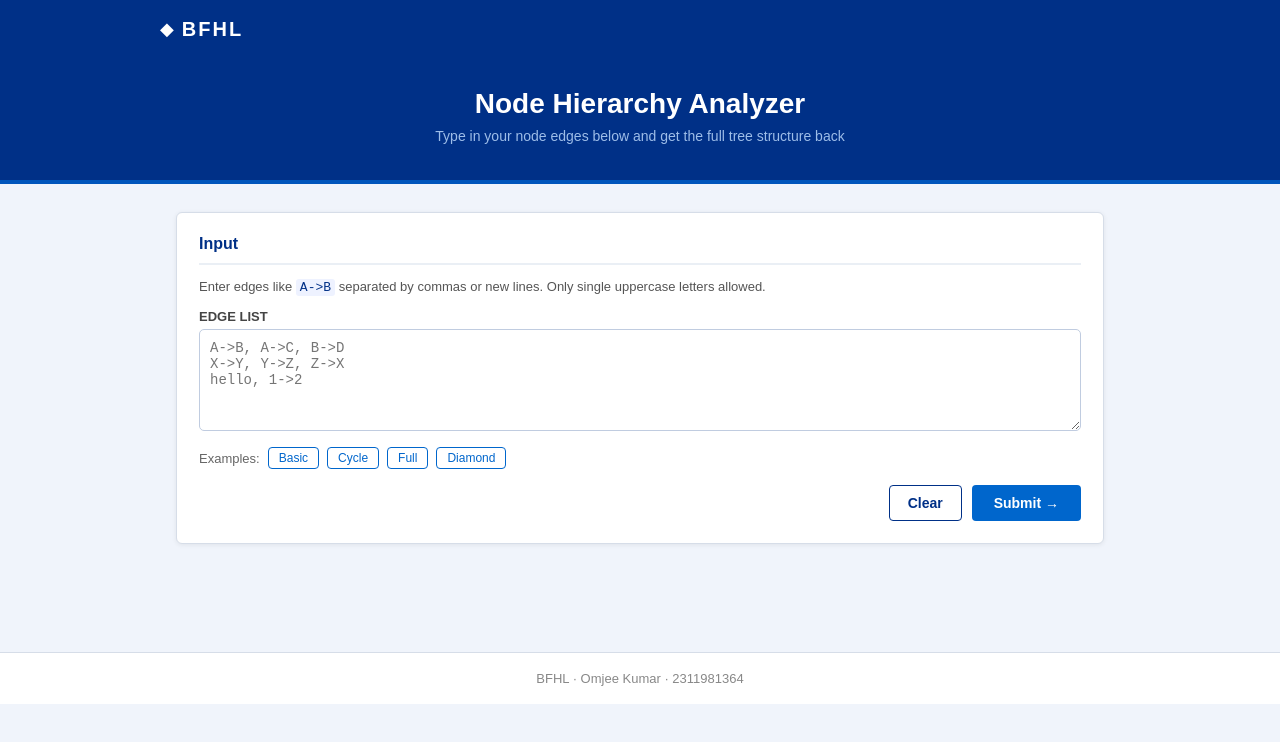
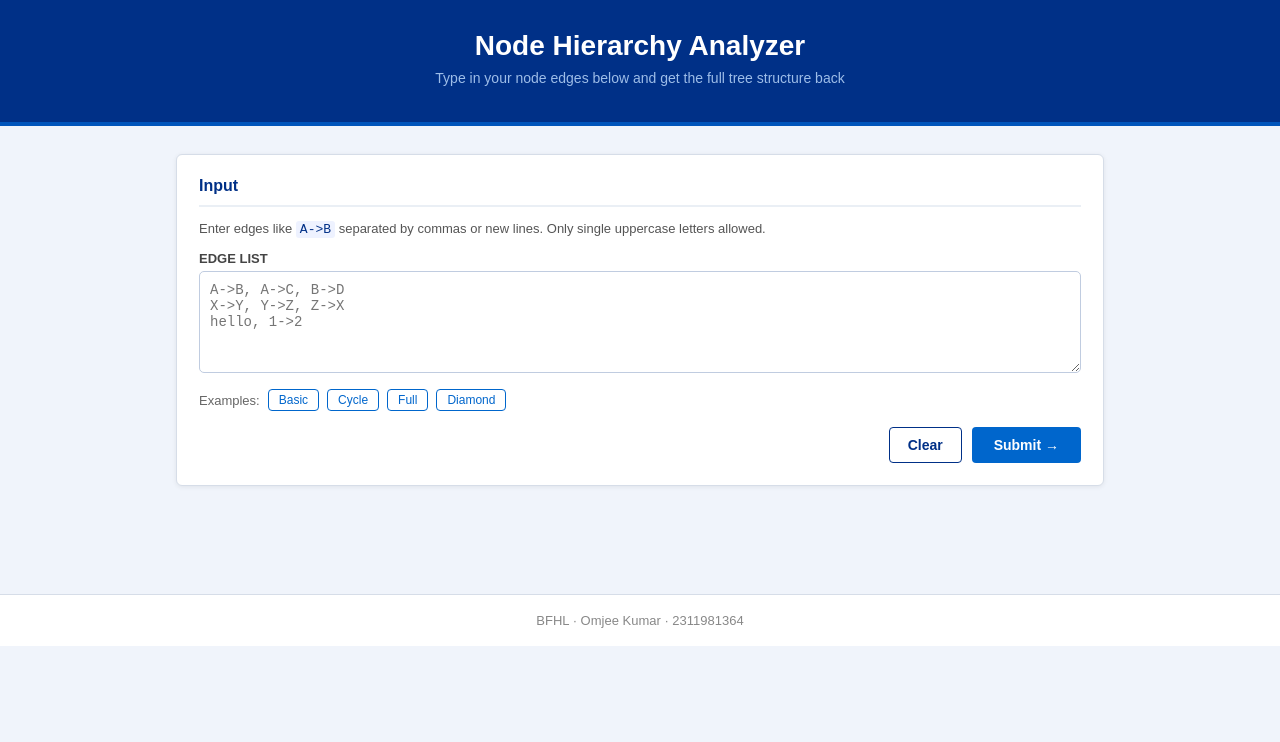
Before and after one commit to omjee45/bajaj-fsd, a website: page public/index.html in a window 1280 px wide. Drawn offline with Linux system fonts and the light colour scheme.

Commit message:
Bug fixing

```diff
--- a/public/index.html
+++ b/public/index.html
@@ -8,15 +8,7 @@
 </head>
 <body>
 
-<div class="topbar">
-    <div class="topbar-inner">
-        <div class="brand">
-            <span class="brand-icon">&#9670;</span>
-            <span class="brand-name">BFHL</span>
-        </div>
 
-    </div>
-</div>
 
 <div class="banner">
     <h1>Node Hierarchy Analyzer</h1>
```
